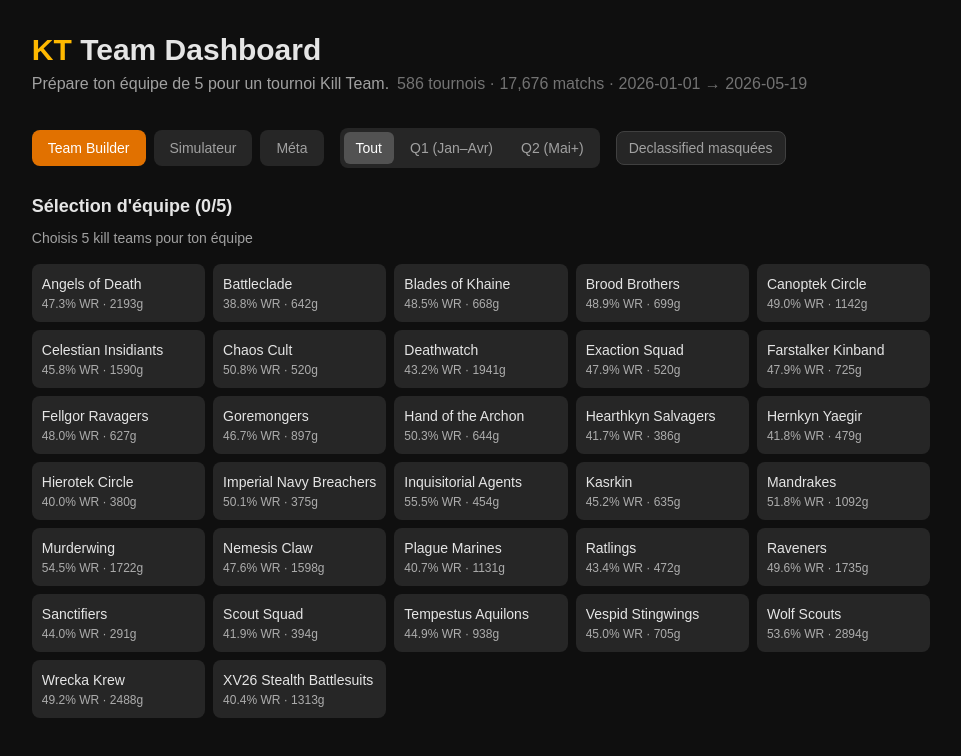
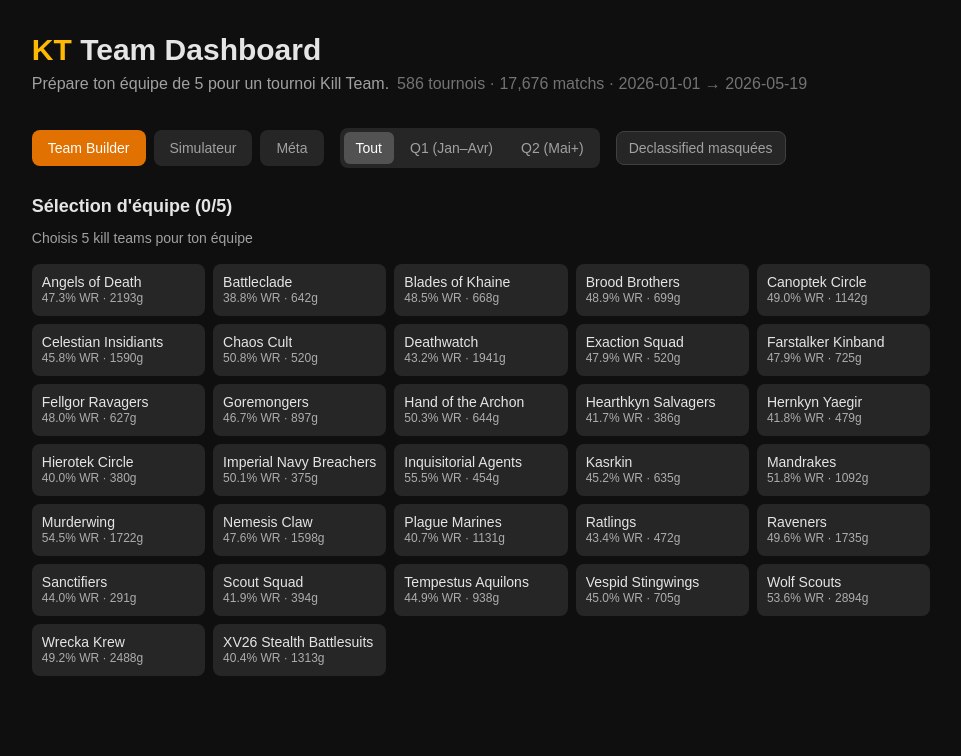
Before and after one commit to reveur81/kt-team-dashboard, a Next.js app: page / in a window 1280 px wide. Shown: the top 756 px of the page, without its empty margins (159-1120 px from the left). Built offline with nearby package versions, Linux system fonts and the light colour scheme.

Commit message:
Fix hauteur fixe 52px sur boutons KT

```diff
--- a/src/components/FactionPicker.tsx
+++ b/src/components/FactionPicker.tsx
@@ -32,9 +32,10 @@
               key={f.factionName}
               onClick={() => onToggle(f.factionName)}
               disabled={disabled}
+              style={{ height: "52px" }}
               className={`
-                px-2 py-2 rounded-lg text-sm font-medium text-left transition-colors
-                border-2 overflow-hidden box-border
+                px-2 rounded-lg text-sm font-medium text-left transition-colors
+                border-2 flex flex-col justify-center
                 ${
                   isSelected
                     ? "bg-amber-600 text-white border-amber-400"
@@ -44,8 +45,8 @@
                 }
               `}
             >
-              <div className="truncate text-xs sm:text-sm">{f.factionName}</div>
-              <div className="text-[10px] sm:text-xs mt-0.5 opacity-70">
+              <div className="truncate text-xs sm:text-sm leading-tight">{f.factionName}</div>
+              <div className="text-[10px] sm:text-xs opacity-70 leading-tight">
                 {(f.winRate * 100).toFixed(1)}% WR &middot; {f.gamesPlayed}g
               </div>
             </button>
```
